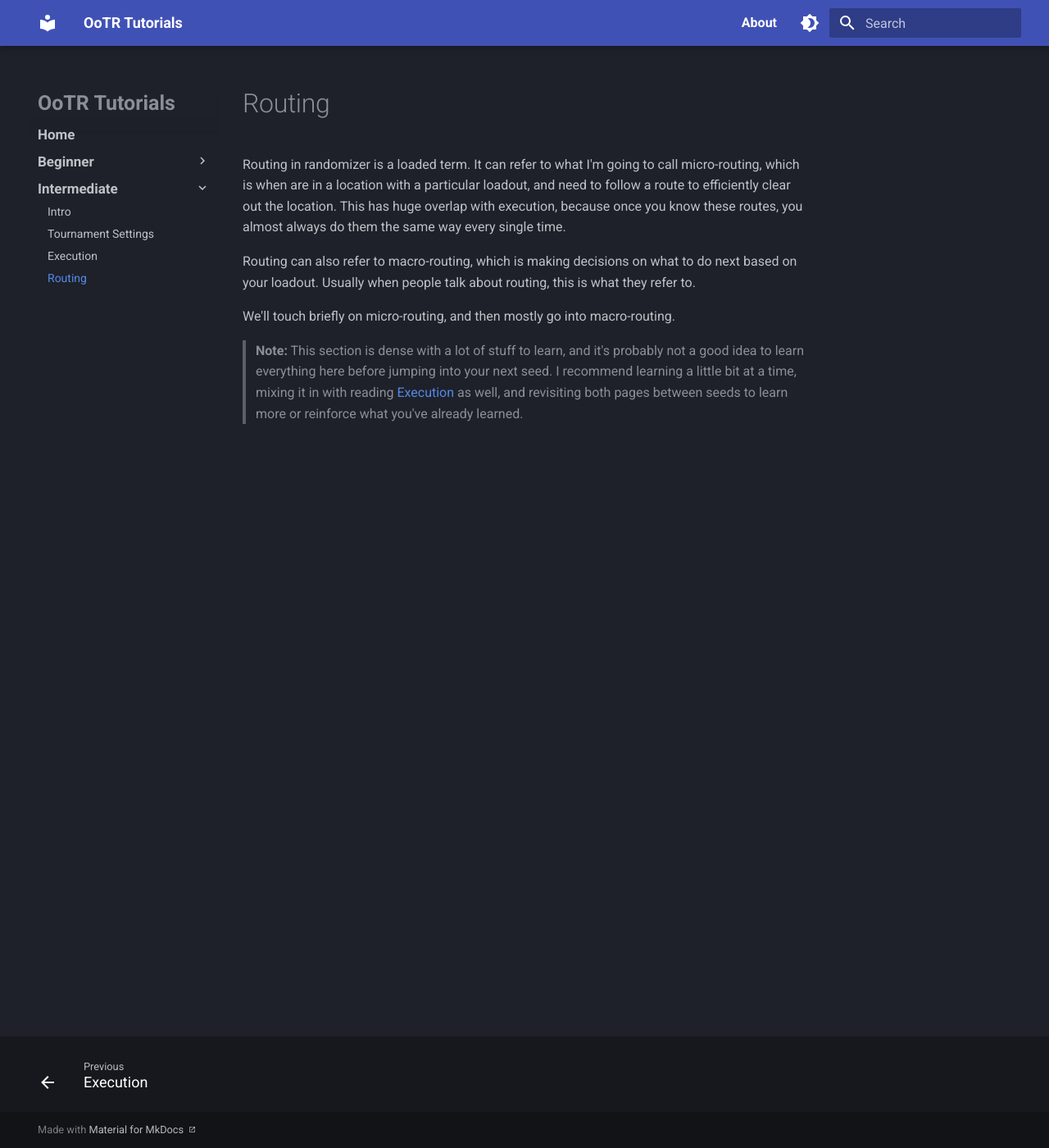
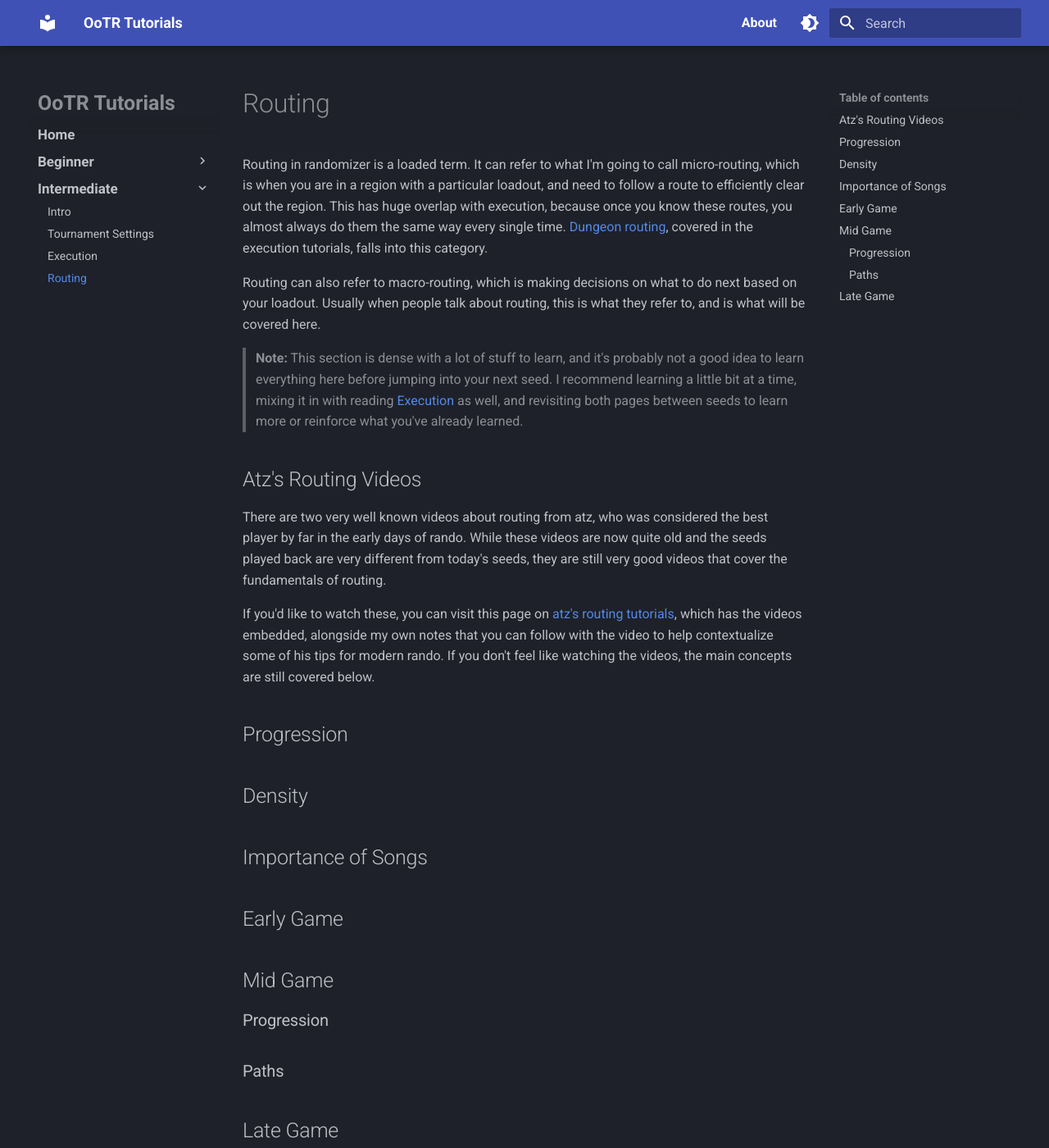
Before and after one commit to flee135/OoTR-Tutorials, an MkDocs documentation site: the page built from docs/intermediate/routing.md, in a window 1280 px wide and 1400 px high. Shown: the whole window at 82% size. Built offline with MkDocs 1.6.1 and Material for MkDocs 9.7.7, drawn with Linux system fonts in a browser that asks for light colours.

Commit message:
atz routing

```diff
--- a/docs/intermediate/routing.md
+++ b/docs/intermediate/routing.md
@@ -1,9 +1,27 @@
 # Routing
 
-Routing in randomizer is a loaded term. It can refer to what I'm going to call micro-routing, which is when are in a location with a particular loadout, and need to follow a route to efficiently clear out the location. This has huge overlap with execution, because once you know these routes, you almost always do them the same way every single time.
+Routing in randomizer is a loaded term. It can refer to what I'm going to call micro-routing, which is when you are in a region with a particular loadout, and need to follow a route to efficiently clear out the region. This has huge overlap with execution, because once you know these routes, you almost always do them the same way every single time. [Dungeon routing](./execution.md/#dungeons), covered in the execution tutorials, falls into this category.
 
-Routing can also refer to macro-routing, which is making decisions on what to do next based on your loadout. Usually when people talk about routing, this is what they refer to.
+Routing can also refer to macro-routing, which is making decisions on what to do next based on your loadout. Usually when people talk about routing, this is what they refer to, and is what will be covered here.
 
-We'll touch briefly on micro-routing, and then mostly go into macro-routing.
+>**Note:** This section is dense with a lot of stuff to learn, and it's probably not a good idea to learn everything here before jumping into your next seed. I recommend learning a little bit at a time, mixing it in with reading [Execution](./execution.md) as well, and revisiting both pages between seeds to learn more or reinforce what you've already learned.
 
-> **Note:** This section is dense with a lot of stuff to learn, and it's probably not a good idea to learn everything here before jumping into your next seed. I recommend learning a little bit at a time, mixing it in with reading [Execution](./execution.md) as well, and revisiting both pages between seeds to learn more or reinforce what you've already learned.
+## Atz's Routing Videos
+
+There are two very well known videos about routing from atz, who was considered the best player by far in the early days of rando. While these videos are now quite old and the seeds played back are very different from today's seeds, they are still very good videos that cover the fundamentals of routing.
+
+If you'd like to watch these, you can visit this page on [atz's routing tutorials](./atz-routing.md), which has the videos embedded, alongside my own notes that you can follow with the video to help contextualize some of his tips for modern rando. If you don't feel like watching the videos, the main concepts are still covered below.
+
+## Progression
+
+## Density
+
+## Importance of Songs
+
+## Early Game
+
+## Mid Game
+### Progression
+### Paths
+
+## Late Game
```
Also changed, not shown: docs/intermediate/atz-routing.md (added, +45 -0 lines), docs/intermediate/execution.md (+7 -1 lines), docs/intermediate/intro.md (+6 -1 lines).
